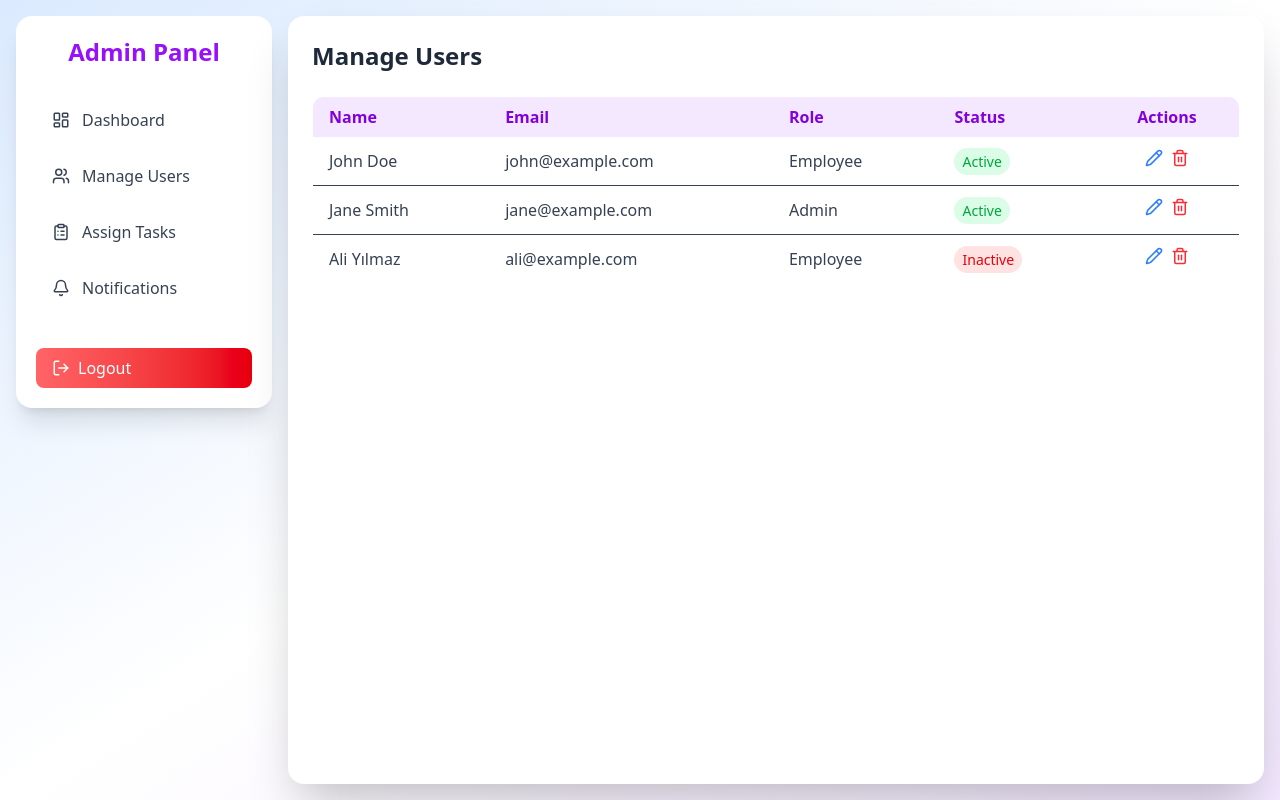
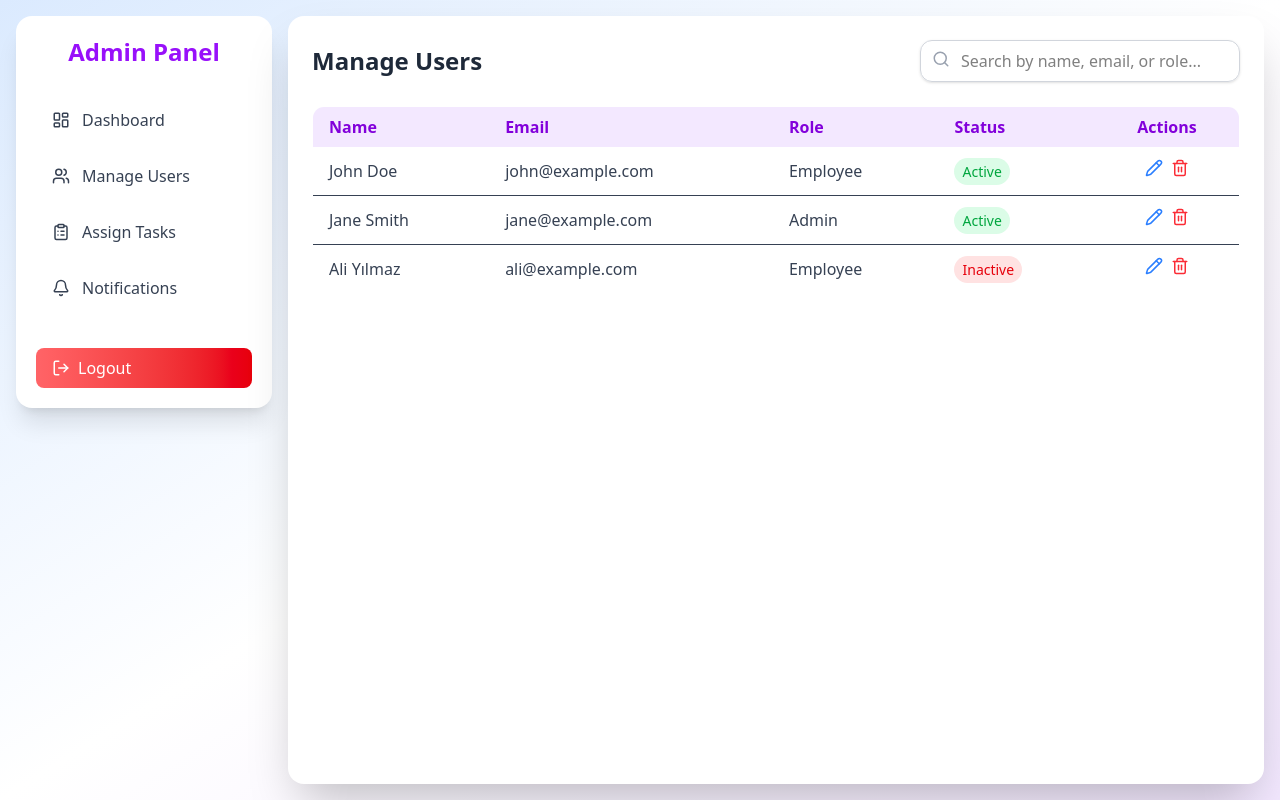
Before and after one commit to aaomerali/employee-task-manager-mern-stack, a React (Vite) app: page /admin/users in a window 1280 px wide. Built offline with nearby package versions, Linux system fonts and the light colour scheme; sample sign-in values are in the browser's storage.

Commit message:
add serach feature to manage users page

```diff
--- a/src/pages/admin/ManageUsers.jsx
+++ b/src/pages/admin/ManageUsers.jsx
@@ -1,6 +1,6 @@
 import { useState } from 'react';
-import Sidebar from '../../components/Sidebar'
-import { Pencil, Trash2 } from 'lucide-react';
+import Sidebar from '../../components/Sidebar';
+import { Pencil, Trash2, Search } from 'lucide-react';
 
 const dummyUsers = [
   { id: 1, name: 'John Doe', email: 'john@example.com', role: 'employee', status: 'active' },
@@ -10,6 +10,7 @@ const dummyUsers = [
 
 const ManageUsers = () => {
   const [users, setUsers] = useState(dummyUsers);
+  const [searchTerm, setSearchTerm] = useState('');
 
   const handleDelete = (id) => {
     setUsers((prev) => prev.filter((user) => user.id !== id));
@@ -25,12 +26,34 @@ const ManageUsers = () => {
     );
   };
 
+  const filteredUsers = users.filter((user) => {
+    const search = searchTerm.toLowerCase();
+    return (
+      user.name.toLowerCase().includes(search) ||
+      user.email.toLowerCase().includes(search) ||
+      user.role.toLowerCase().includes(search)
+    );
+  });
+
   return (
     <div className="min-h-screen bg-gradient-to-br from-blue-100 via-white to-purple-100 flex flex-col sm:flex-row p-4 gap-4">
       <Sidebar />
 
       <div className="flex-1 bg-white p-6 rounded-2xl shadow-2xl overflow-x-auto">
-        <h2 className="text-2xl font-bold mb-6 text-gray-800">Manage Users</h2>
+        <div className="flex flex-col sm:flex-row sm:items-center sm:justify-between mb-6 gap-4">
+          <h2 className="text-2xl font-bold text-gray-800">Manage Users</h2>
+
+          <div className="relative">
+            <input
+              type="text"
+              placeholder="Search by name, email, or role..."
+              className="pl-10 pr-4 py-2 rounded-xl border border-gray-300 focus:outline-none focus:ring-2 focus:ring-purple-400 shadow-sm w-full sm:w-80"
+              value={searchTerm}
+              onChange={(e) => setSearchTerm(e.target.value)}
+            />
+            <Search className="absolute left-3 top-2.5 text-gray-400" size={18} />
+          </div>
+        </div>
 
         <table className="min-w-full text-left border border-gray-200 rounded-xl overflow-hidden">
           <thead className="bg-purple-100 text-purple-700">
@@ -43,7 +66,7 @@ const ManageUsers = () => {
             </tr>
           </thead>
           <tbody className="text-gray-700">
-            {users.map((user) => (
+            {filteredUsers.map((user) => (
               <tr key={user.id} className="hover:bg-purple-50 border-b">
                 <td className="px-4 py-3">{user.name}</td>
                 <td className="px-4 py-3">{user.email}</td>
@@ -77,10 +100,10 @@ const ManageUsers = () => {
                 </td>
               </tr>
             ))}
-            {users.length === 0 && (
+            {filteredUsers.length === 0 && (
               <tr>
                 <td colSpan={5} className="text-center text-gray-500 py-6">
-                  No users found.
+                  No users match your search.
                 </td>
               </tr>
             )}
```
